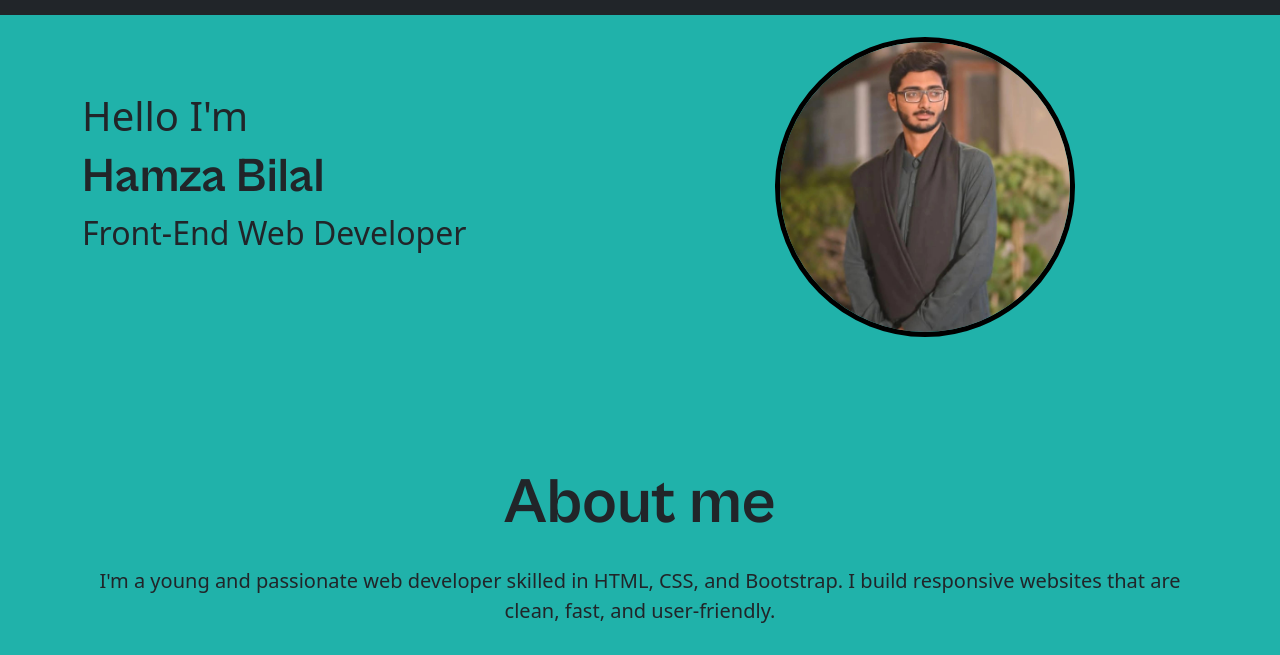
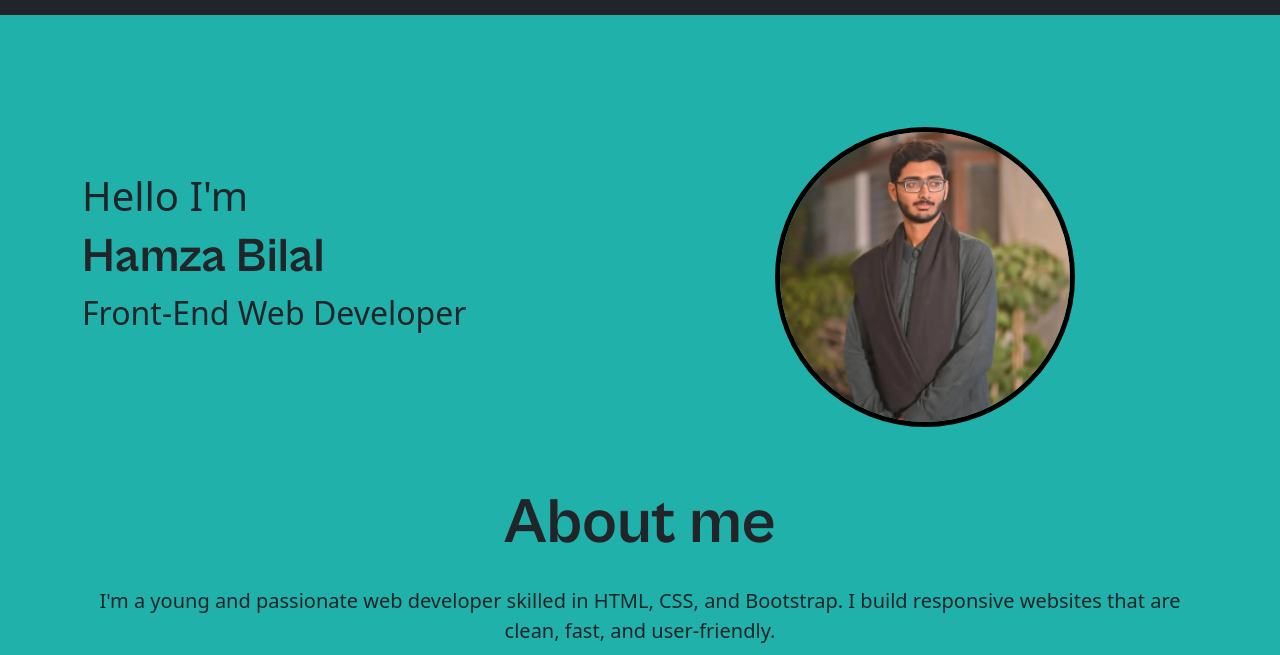
Before and after one commit to Hamza234213/Official-Portfolio, a plain HTML site: page index.html in a window 1280 px wide. Shown: the part 71-726 px from the top of the page. Drawn offline with nearby package versions, Linux system fonts and the light colour scheme.

Commit message:
Update index.html

```diff
--- a/index.html
+++ b/index.html
@@ -44,7 +44,7 @@
   </header>
 
   <!-- Home Section -->
-  <div class="container my-5" style="position: relative; top: 30px;" id="home">
+  <div class="container my-5" style="position: relative; top: 100px;" id="home">
     <div class="row align-items-center">
       <div class="col-md-6 col-12 text-center text-md-start">
         <div class="form-group my-5">
@@ -54,7 +54,7 @@
         </div>
       </div>
       <div class="col-md-6 col-12 d-flex justify-content-center align-items-center">
-        <img src="Images/Hamza.jpg" class="img-fluid" style="max-width: 300px; margin-top: 30px; border-radius: 50%; border: 5px solid black; transition: transform 0.3s ease, box-shadow 0.3s ease;">
+        <img src="Images/Hamza.jpg" class="img-fluid" style="max-width: 300px; margin-top: 50px; border-radius: 50%; border: 5px solid black; transition: transform 0.3s ease, box-shadow 0.3s ease;">
       </div>
     </div>
   </div>
```
